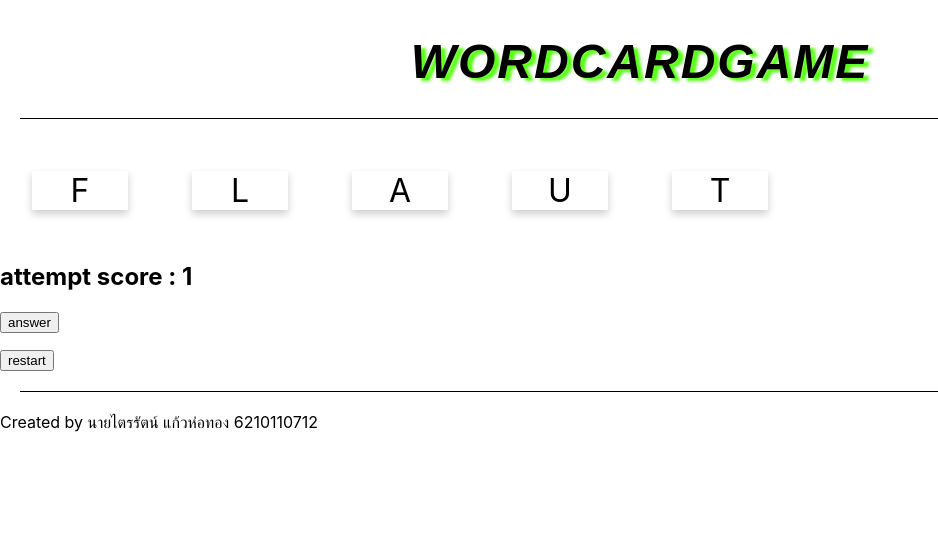
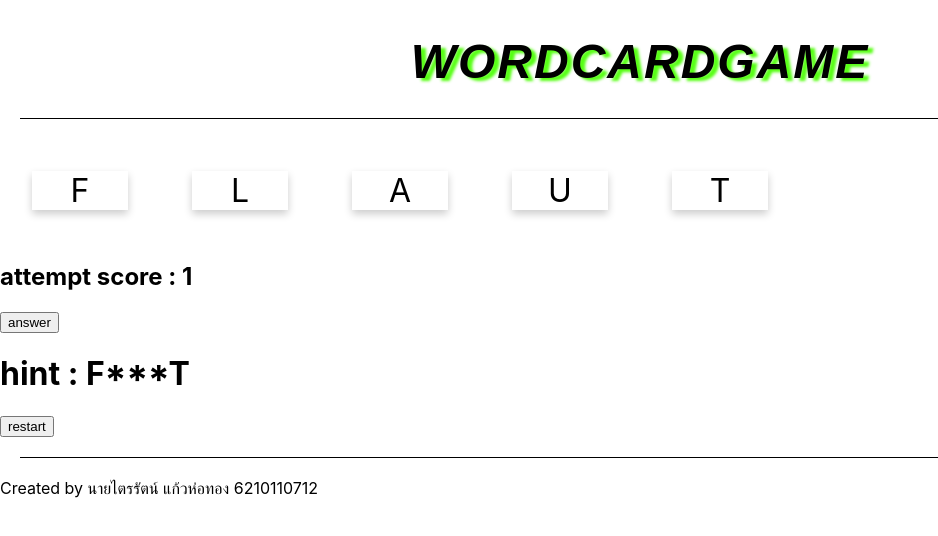
Before and after one commit to Trairath/Lab-React-3sa03, a React (Create React App) app: page / in a window 1280 px wide. Shown: the top 536 px of the page, without its empty margins (0-938 px from the left). Built offline with nearby package versions, Linux system fonts and the light colour scheme.

Commit message:
add reset

```diff
--- a/src/WordCard.js
+++ b/src/WordCard.js
@@ -54,8 +54,10 @@ export default function WordCard(props){
                 <h2>attempt score : {state.attempt}</h2>
                 <button onClick={answerClick}>answer</button>
                 <p >{answermessage}</p>
+                <h1>hint : {state.word[0]}***{state.word[4]}</h1>
                 <button onClick={restart}>restart</button>
                 <p >{message}</p>
+
         </div>
     );
 }
```
Also changed, not shown: 1 other file (tests, documents, lock files or other folders).
